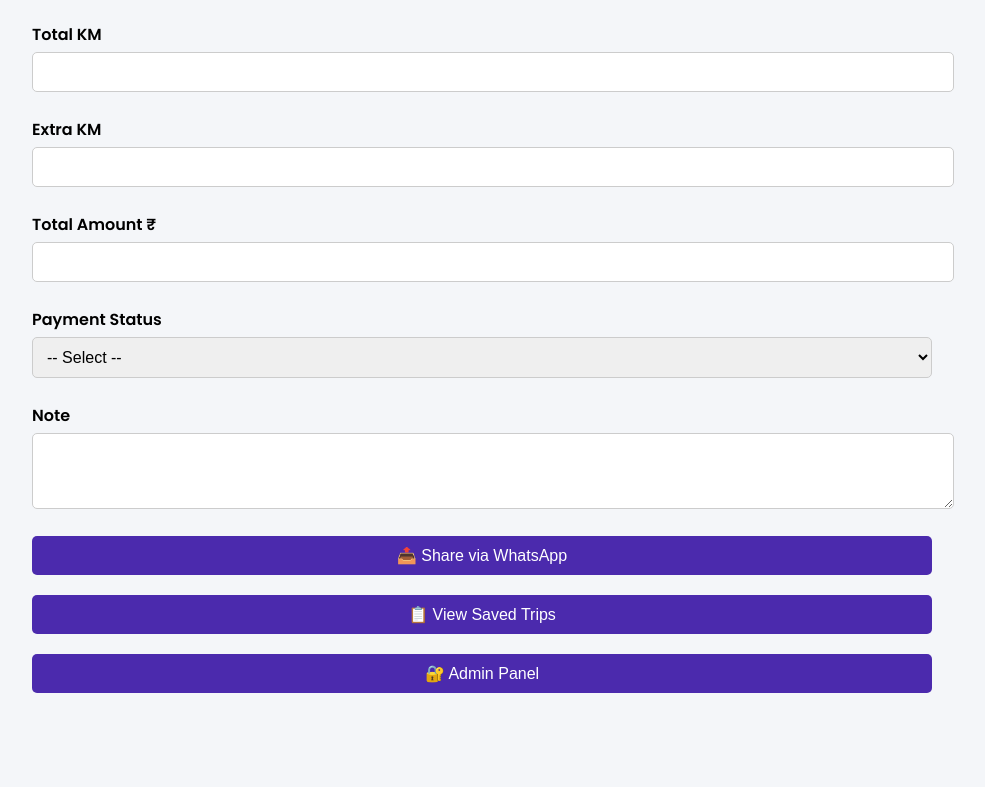
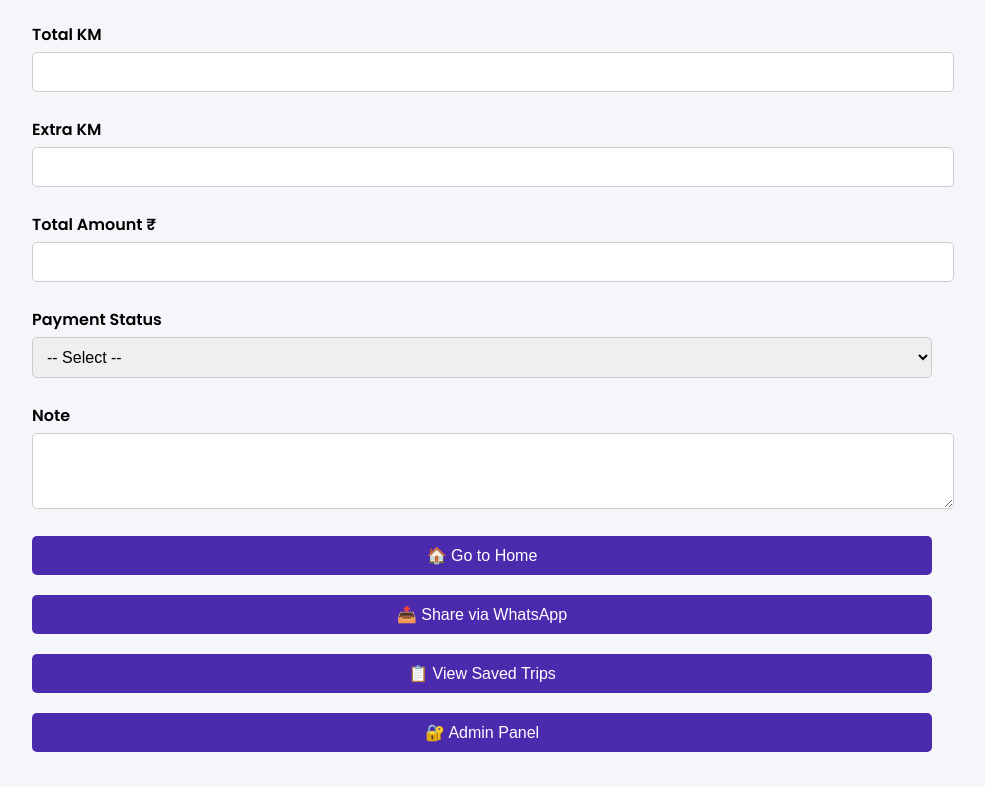
Before and after one commit to narayananselvitravels/Chennai, a plain HTML site: page index.html in a window 1280 px wide. Shown: the part 1606-2393 px from the top of the page, without its empty margins (158-1143 px from the left). Before the commit the page ends 2334 px from the top, so only its background shows below. Drawn offline with Linux system fonts and the light colour scheme.

Commit message:
Update index.html

```diff
--- a/index.html
+++ b/index.html
@@ -67,6 +67,7 @@
 
 <label>Note</label><textarea id="note" rows="3"></textarea>
 
+<button onclick="location.href='home.html'">🏠 Go to Home</button>
 <button onclick="shareWhatsApp()">📤 Share via WhatsApp</button>
 <button onclick="showSharedTrips()">📋 View Saved Trips</button>
 <button onclick="window.location.href='admin.html'">🔐 Admin Panel</button>
```
